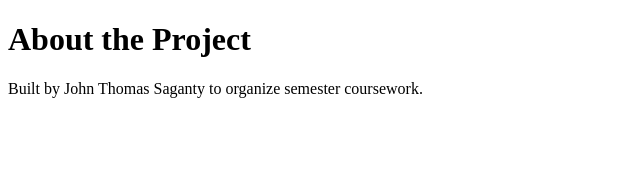
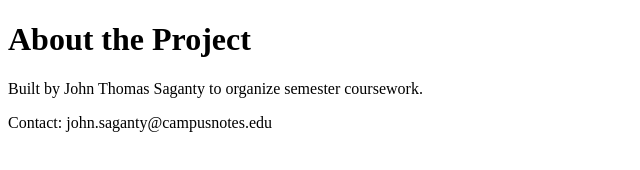
Before and after one commit to 7HOM8S/CampusNotes, a plain HTML site: page about.html in a window 1280 px wide. Shown: the whole page, without its empty margins (0-640 px from the left). Drawn offline with Linux system fonts and the light colour scheme.

Commit message:
Add contact section to about.html on feature branch

```diff
--- a/about.html
+++ b/about.html
@@ -3,3 +3,4 @@
 <head><meta charset="UTF-8"><title>About CampusNotes</title></head>
 <body><h1>About the Project</h1><p>Built by John Thomas Saganty to organize semester coursework.</p></body>
 </html>
+<p>Contact: john.saganty@campusnotes.edu</p>
```
